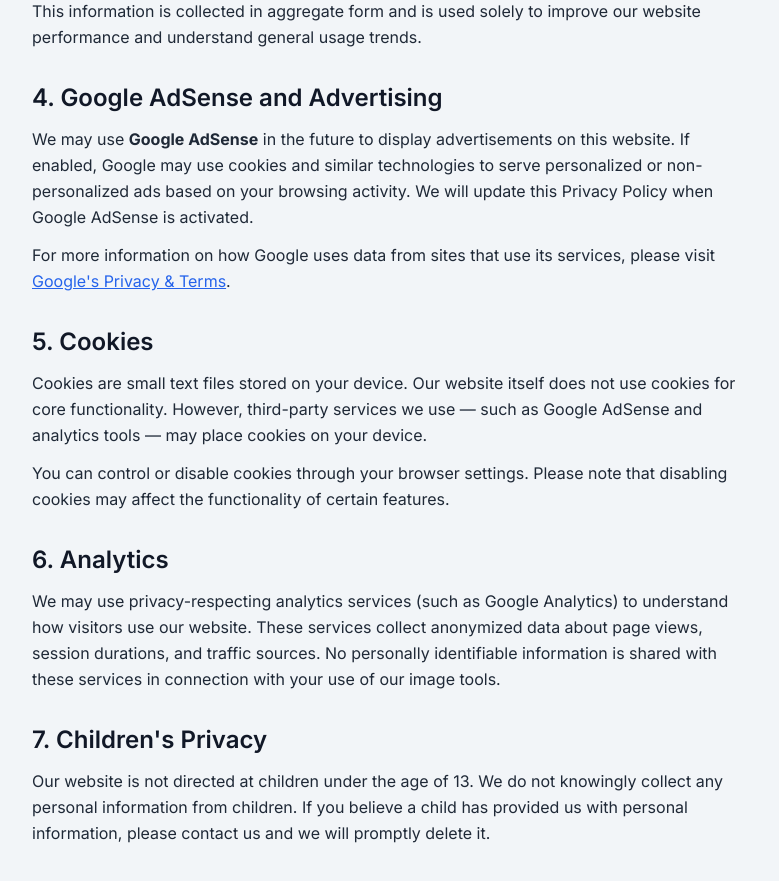
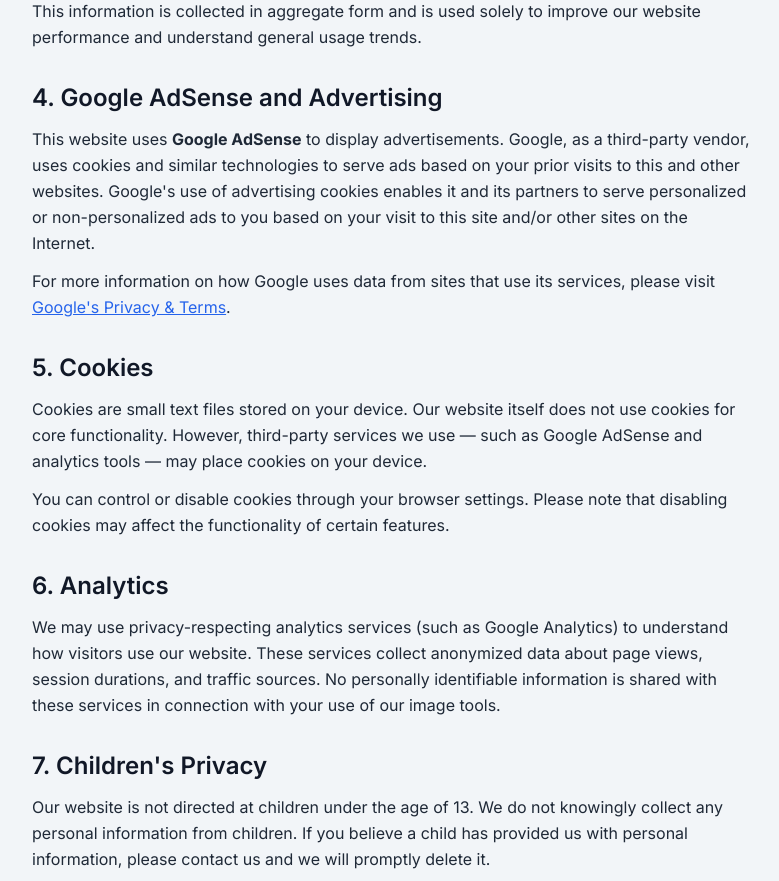
Before and after one commit to surajkumar122024-star/ok01, a Next.js app: page /privacy in a window 1280 px wide. Shown: the part 880-1761 px from the top of the page, without its empty margins (248-1027 px from the left). Built offline with nearby package versions, Linux system fonts and the light colour scheme.

Commit message:
Update Privacy Policy: AdSense wording to present tense (already active, not future)

```diff
--- a/src/app/privacy/page.tsx
+++ b/src/app/privacy/page.tsx
@@ -50,10 +50,11 @@ export default function PrivacyPage() {
       <section className="mb-8">
         <h2 className="text-2xl font-semibold mb-3 text-gray-900">4. Google AdSense and Advertising</h2>
         <p className="leading-relaxed mb-3">
-          We may use <strong>Google AdSense</strong> in the future to display advertisements on this
-          website. If enabled, Google may use cookies and similar technologies to serve personalized
-          or non-personalized ads based on your browsing activity. We will update this Privacy Policy
-          when Google AdSense is activated.
+          This website uses <strong>Google AdSense</strong> to display advertisements. Google, as a
+          third-party vendor, uses cookies and similar technologies to serve ads based on your prior
+          visits to this and other websites. Google's use of advertising cookies enables it and its
+          partners to serve personalized or non-personalized ads to you based on your visit to this
+          site and/or other sites on the Internet.
         </p>
         <p className="leading-relaxed">
           For more information on how Google uses data from sites that use its services, please visit{" "}
```
